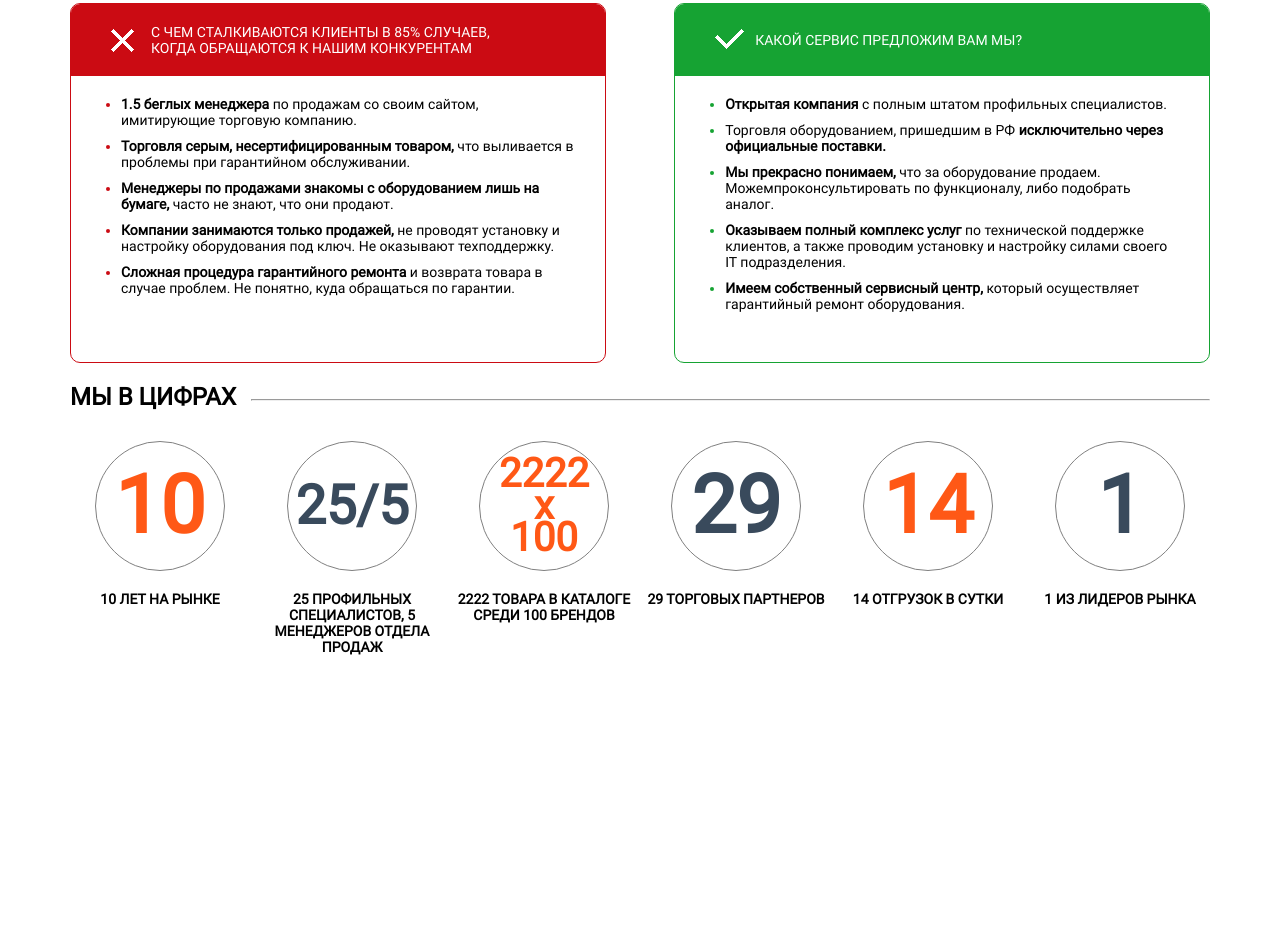
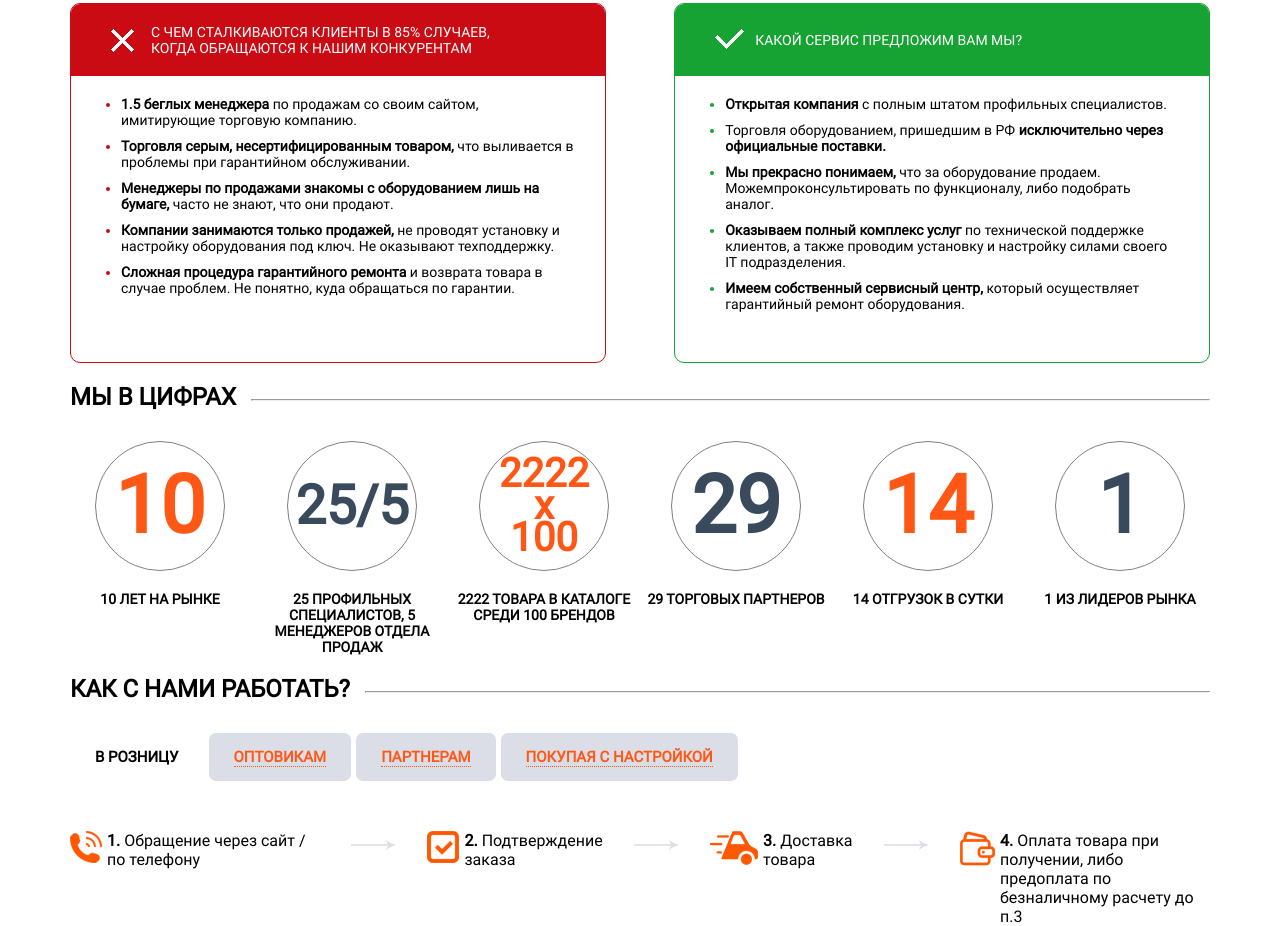
Before and after one commit to itbasket/pm-project-1, a plain HTML site: page index.html in a window 1280 px wide. Shown: the part 1448-2374 px from the top of the page. Before the commit the page ends 2103 px from the top, so only its background shows below. Drawn offline with Linux system fonts and the light colour scheme.

Commit message:
Добавлен блок с шагами

```diff
--- a/index.html
+++ b/index.html
@@ -370,6 +370,38 @@
             </div>
           </div>
         </div>
+
+        <div class="workBlock">
+          <div class="workHeader">
+            <h2>Как с нами работать?</h2>
+            <hr>
+          </div>
+          <div class="workTabs">
+            <div class="workTab active"><span>В розницу</span></div>
+            <div class="workTab"><span>Оптовикам</span></div>
+            <div class="workTab"><span>Партнерам</span></div>
+            <div class="workTab"><span>Покупая с настройкой</span></div>
+          </div>
+          <div class="workContent">
+            <div class="workItem workPhone">
+              <b>1.</b> Обращение через сайт / по телефону
+            </div>
+            <div class="workItem workArrow"></div>
+            <div class="workItem workApprove">
+              <b>2.</b> Подтверждение<br>
+              заказа
+            </div>
+            <div class="workItem workArrow"></div>
+            <div class="workItem workShipping">
+              <b>3.</b> Доставка<br>
+              товара
+            </div>
+            <div class="workItem workArrow"></div>
+            <div class="workItem workPayment">
+              <b>4.</b> Оплата товара при получении, либо предоплата по безналичному расчету до п.3
+            </div>
+          </div>
+        </div>
     </main>
   </div>
 </body>
--- a/styles/index.css
+++ b/styles/index.css
@@ -366,8 +366,9 @@
 .keyBrandBlock,
 .advantageBlock,
 .reasonBlock,
-.numberBlock {
-    font-family: "Roboto-Regular";
+.numberBlock,
+.workBlock {
+    font-family: "Roboto-Regular", sans-serif;
     margin-top: 20px;
 }
 
@@ -382,7 +383,8 @@
 .keyBrandHeader,
 .advantageHeader,
 .reasonHeader,
-.numberHeader {
+.numberHeader,
+.workHeader {
     display: flex;
     flex-wrap: wrap;
 }
@@ -392,7 +394,8 @@
 .advantageHeader h2,
 .reasonHeader h2,
 .reasonItemHeader,
-.numberHeader h2 {
+.numberHeader h2,
+.workHeader h2 {
     text-transform: uppercase;
 }
 
@@ -400,7 +403,8 @@
 .keyBrandHeader hr,
 .advantageHeader hr,
 .reasonHeader hr,
-.numberHeader hr {
+.numberHeader hr,
+.workHeader hr {
     flex-grow: 1;
     height: 1px;
     margin-top: 16px;
@@ -620,3 +624,106 @@
 .popularProductItemLink a:hover {
     color: #ff5816;
 }
+
+.workTabs {
+    display: flex;
+    margin-top: 30px;
+}
+
+.workTab {
+    background-color: rgb(219, 222, 230);
+    border-radius: 7px;
+    font-size: 15px;
+    text-transform: uppercase;
+    font-weight: bolder;
+    padding: 15px 25px;
+    margin-right: 5px;
+    cursor: pointer;
+}
+
+.workTab:hover {
+    background-color: rgb(192, 191, 191);
+}
+
+.workTab.active {
+    background-color: #fff;
+}
+
+.workTab span {
+    color: rgb(255, 88, 22);
+    border-bottom: 1px dotted rgb(255, 88, 22);
+}
+
+.workTab.active span {
+    color: #000;
+    border: none;
+}
+
+.workContent {
+    display: flex;
+    justify-content: space-between;
+    margin-top: 50px;
+}
+
+.workItem {
+    position: relative;
+    max-width: 250px;
+}
+
+.workItem.workPhone,
+.workItem.workApprove {
+    padding-left: 37px;
+}
+
+.workItem.workShipping {
+    padding-left: 53px;
+}
+
+.workItem.workPayment {
+    padding-left: 40px;
+}
+
+.workItem.workArrow {
+    min-width: 45px;
+    background: url("../images/icons/workArrowIcon.png") 0 10% no-repeat;
+}
+
+.workItem.workPhone::before {
+    content: "";
+    height: 32px;
+    width: 32px;
+    position: absolute;
+    left: 0;
+    top: 0;
+    background-image: url("../images/icons/workPhoneIcon.png");
+}
+
+.workItem.workApprove::before {
+    content: "";
+    height: 32px;
+    width: 32px;
+    position: absolute;
+    left: 0;
+    top: 0;
+    background-image: url("../images/icons/workApproveIcon.png");
+}
+
+.workItem.workShipping::before {
+    content: "";
+    height: 34px;
+    width: 48px;
+    position: absolute;
+    left: 0;
+    top: 0;
+    background-image: url("../images/icons/workShippingIcon.png");
+}
+
+.workItem.workPayment::before {
+    content: "";
+    height: 35px;
+    width: 35px;
+    position: absolute;
+    left: 0;
+    top: 0;
+    background-image: url("../images/icons/workPaymentIcon.png");
+}
```
Also changed, not shown: images/icons/workApproveIcon.png (added), images/icons/workArrowIcon.png (added), images/icons/workPaymentIcon.png (added), images/icons/workPhoneIcon.png (added), images/icons/workShippingIcon.png (added).
